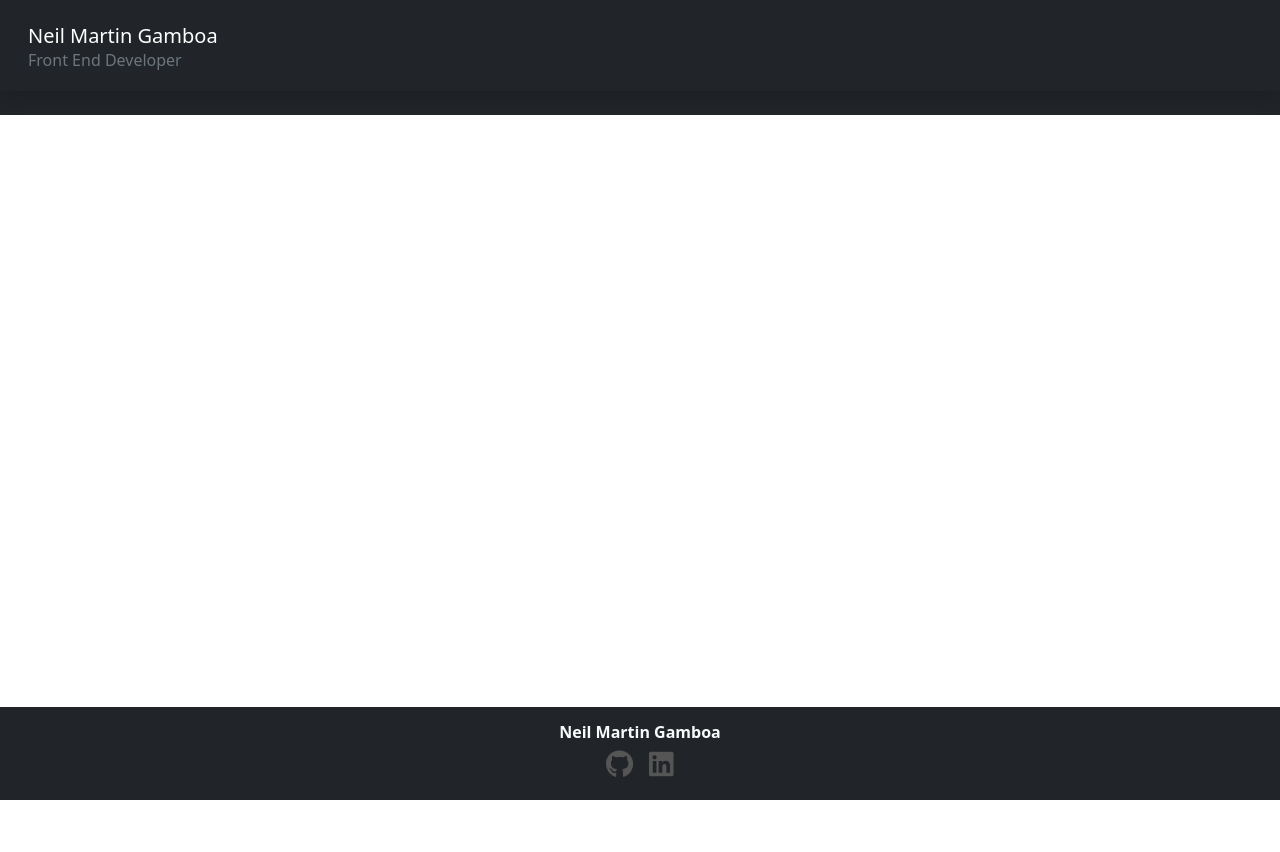
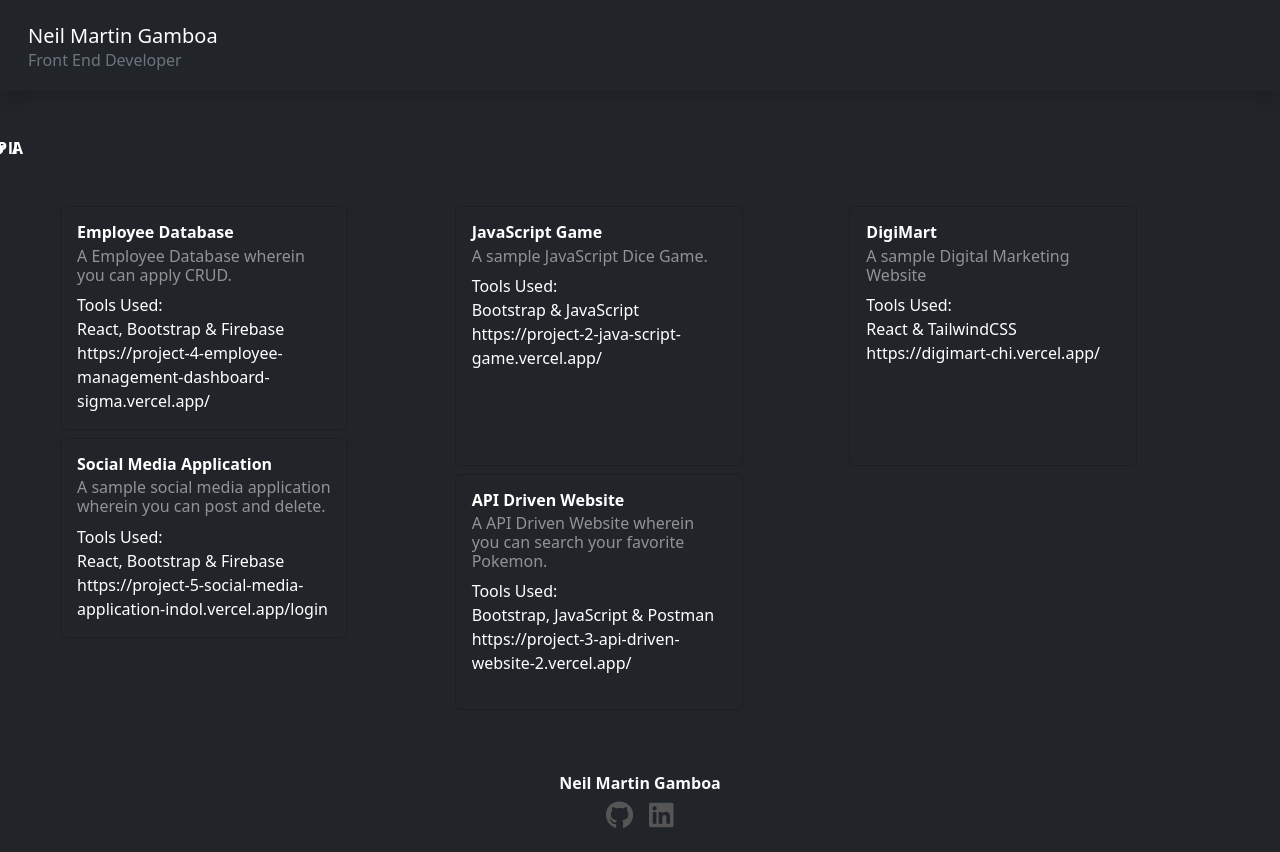
Before and after one commit to neilmrtngamboa/Portfolio_Website, a React (Vite) app: page /allprojects in a window 1280 px wide. Before the commit the page ends 800 px from the top, so only its background shows below. Built offline with nearby package versions, Linux system fonts and the light colour scheme.

Commit message:
Optimized the AllProjects Page

```diff
--- a/src/pages/AllProjects.jsx
+++ b/src/pages/AllProjects.jsx
@@ -1,11 +1,80 @@
+import './Styling/AllProjects.css'
 
 function AllProjects() {
 
-    return (
-      <>
-        <p>all</p>
-      </>
-    )
-  }
+  return (
+    <main className="">
+      <h1 className="text-white mt-5 fw-bolder">All Projects</h1>
 
-  export default AllProjects
+      <div className="row p-5">
+
+        <div className="col-md-4">
+          <a href="https://project-4-employee-management-dashboard-sigma.vercel.app/" target='blank'>
+            <div className="card sampProj">
+              <div className="card-body">
+                <h5 className="card-title fw-bolder">Employee Database</h5>
+                <h6 className="card-subtitle mb-2 text-white-50 fw-lighter">A Employee Database wherein you can apply CRUD.</h6>
+                <p className="card-text fw-light">Tools Used: <br /> React, Bootstrap & Firebase</p>
+                <p className='fw-lighter'>https://project-4-employee-management-dashboard-sigma.vercel.app/</p>
+              </div>
+            </div>
+          </a>
+
+          <a href="https://project-5-social-media-application-indol.vercel.app/login" target='blank'>
+            <div className="card sampProj mt-2">
+              <div className="card-body">
+                <h5 className="card-title fw-bolder">Social Media Application</h5>
+                <h6 className="card-subtitle mb-2 text-white-50 fw-lighter">A sample social media application wherein you can post and delete.</h6>
+                <p className="card-text fw-light">Tools Used: <br /> React, Bootstrap & Firebase</p>
+                <p className='fw-lighter'>https://project-5-social-media-application-indol.vercel.app/login</p>
+              </div>
+            </div>
+          </a>
+
+        </div>
+
+        <div className="col-md-4">
+          <a href="https://project-2-java-script-game.vercel.app/" target='blank'>
+              <div className="card sampProj" id='jsGame'>
+                <div className="card-body">
+                  <h5 className="card-title fw-bolder">JavaScript Game</h5>
+                  <h6 className="card-subtitle mb-2 text-white-50 fw-lighter">A sample JavaScript Dice Game.</h6>
+                  <p className="card-text fw-light">Tools Used: <br /> Bootstrap & JavaScript</p>
+                  <p className='fw-lighter'>https://project-2-java-script-game.vercel.app/</p>
+                </div>
+              </div>
+          </a>
+
+          <a href="https://project-3-api-driven-website-2.vercel.app/" target='blank'>
+            <div className="card sampProj mt-2" id='api'>
+              <div className="card-body">
+                  <h5 className="card-title fw-bolder">API Driven Website</h5>
+                  <h6 className="card-subtitle mb-2 text-white-50 fw-lighter">A API Driven Website wherein you can search your favorite Pokemon.</h6>
+                  <p className="card-text fw-light">Tools Used: <br /> Bootstrap, JavaScript & Postman</p>
+                  <p className='fw-lighter'>https://project-3-api-driven-website-2.vercel.app/</p>
+              </div>
+            </div>
+          </a>
+
+        </div>
+
+        <div className="col-md-4">
+        <a href="https://digimart-chi.vercel.app/" target='blank'>
+            <div className="card sampProj" id='digiMart'>
+              <div className="card-body">
+                <h5 className="card-title fw-bolder">DigiMart</h5>
+                <h6 className="card-subtitle mb-2 text-white-50 fw-lighter">A sample Digital Marketing Website</h6>
+                <p className="card-text fw-light">Tools Used: <br /> React & TailwindCSS</p>
+                <p className='fw-lighter'>https://digimart-chi.vercel.app/</p>
+              </div>
+            </div>
+        </a>
+
+        </div>
+
+      </div>
+    </main>
+  )
+}
+
+export default AllProjects
--- /dev/null
+++ b/src/pages/Styling/AllProjects.css
@@ -0,0 +1,54 @@
+h1{
+    font-size: 120px;
+    letter-spacing: -10px;
+}
+
+a{
+    text-decoration: none;
+}
+
+.sampProj{
+    width: 18rem;
+    background-color: transparent;
+    color: white;
+    transition: scale 1s ease-out 50ms;
+}
+
+.sampProj:hover{
+    scale: 1.1;
+}
+
+#jsGame{
+    height: 16.2rem;
+}
+
+#api{
+    height: 14.8rem;
+}
+
+#digiMart{
+    height: 16.2rem;
+}
+
+
+@media only screen and (max-width:600px) {
+
+    h1{
+        font-size: 50px;
+        letter-spacing: -5px;
+    }
+    .sampProj{
+        width: 10rem;
+    }
+    #jsGame{
+        height:20rem;
+        margin-top: 10px;
+    }
+    #api{
+        height: 26rem;
+    }
+    #digiMart{
+        height:20rem;
+        margin-top: 10px;
+    }
+}
```
